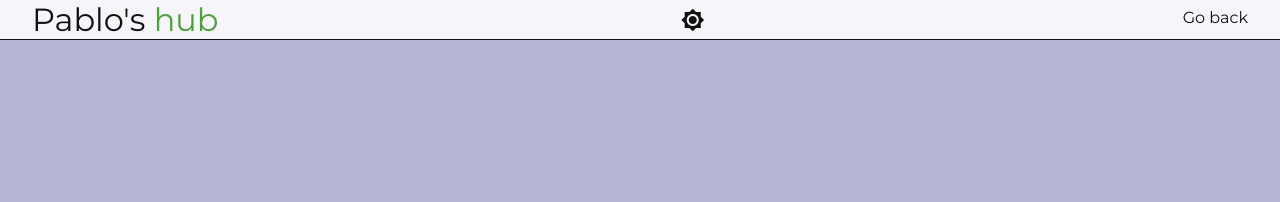
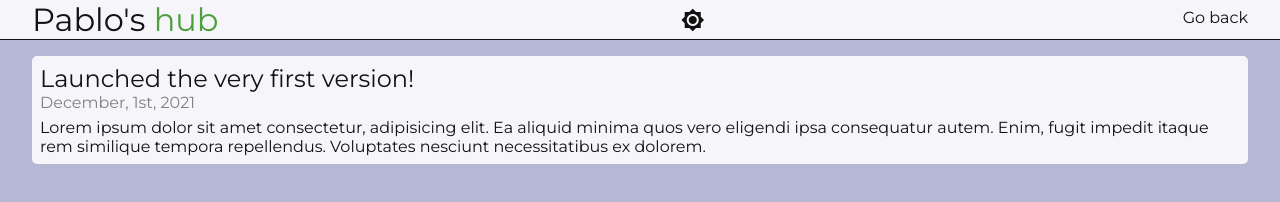
Before and after one commit to Pablo6152-zz/projecthub, a plain HTML site: page articles/ver1.html in a window 1280 px wide. Drawn offline with Linux system fonts and the light colour scheme.

Commit message:
Fixed error with service worker, started layout and classes dor articles pages

```diff
--- a/articles/ver1.html
+++ b/articles/ver1.html
@@ -11,7 +11,7 @@
     <meta name="viewport" content="width=device-width, initial-scale=1.0">
     <title>Ver1.0</title>
 </head>
-<body>
+<body class="test">
     <header class="nav-header">
         <div class="nav-container width-container">
             <h1>Pablo's <span class="text-accent">hub</span></h1>
@@ -26,6 +26,11 @@
         </div>
     </header>
 
+    <div class="post post-content width-container">
+        <h2 class="article-title">Launched the very first version!</h2>
+        <p class="post-date">December, 1st, 2021</p>
+        <p>Lorem ipsum dolor sit amet consectetur, adipisicing elit. Ea aliquid minima quos vero eligendi ipsa consequatur autem. Enim, fugit impedit itaque rem similique tempora repellendus. Voluptates nesciunt necessitatibus ex dolorem.</p>
+    </div>
     <script src="../js/index.js"></script>
 </body>
 </html>
--- a/css/style.css
+++ b/css/style.css
@@ -6,6 +6,7 @@
     --secondary-accent-color: #303F9F;
     --tertiary-accent-color: #D32F2F;
 }
+
 /* General */
 * {
     -moz-box-sizing: border-box;
@@ -80,8 +81,6 @@ i{
     margin: 0 auto;
     width: 95%;
 }
-
-
 
 /* Nav */
 .nav-header{
@@ -231,3 +230,8 @@ nav a:focus{
     border-top: solid 1px var(--text-color);
     border-bottom: solid 1px var(--text-color);
 }
+
+/* Journaling */
+.post-text-content{
+    margin-top: 0.4em;
+}
```
